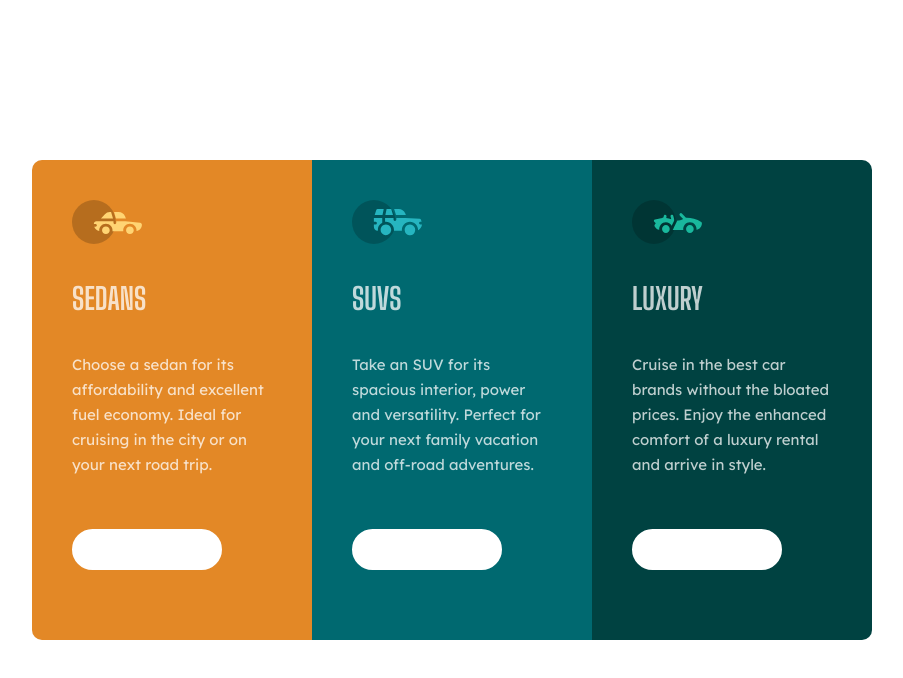
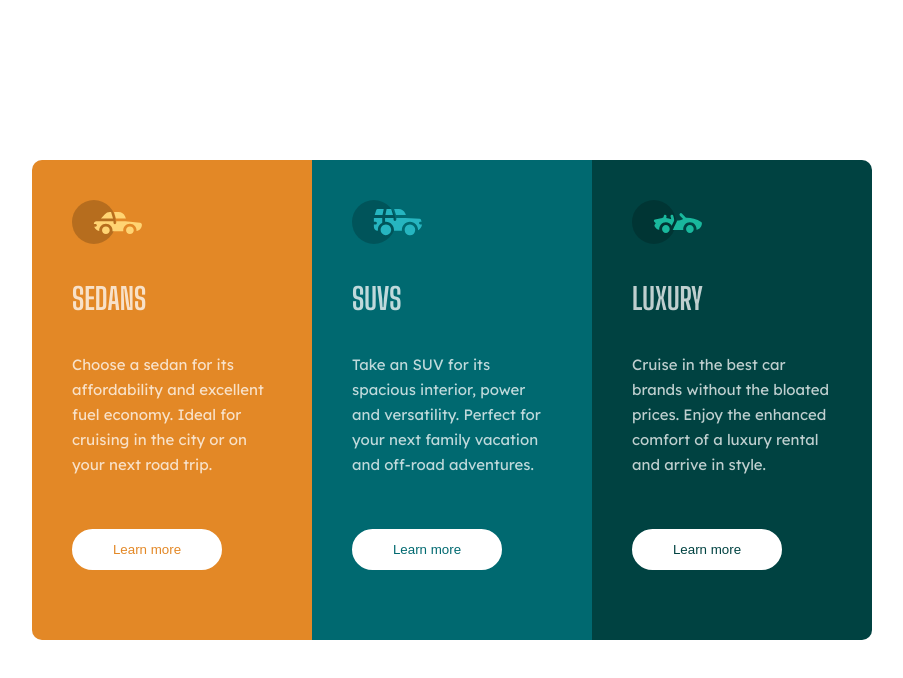
Before and after one commit to Stygmates/design1, a React (Create React App) app: page / in a window 1280 px wide. Shown: the top 678 px of the page, without its empty margins (188-1091 px from the left). Built offline with nearby package versions, Linux system fonts and the light colour scheme.

Commit message:
Changed button text color selector

```diff
--- a/src/App.css
+++ b/src/App.css
@@ -37,12 +37,24 @@
   background-color: hsl(31, 77%, 52%);
 }
 
+#sedan button {
+  color: hsl(31, 77%, 52%);
+}
+
 #suv {
   background-color: hsl(184, 100%, 22%);
 }
 
+#suv button {
+  color: hsl(184, 100%, 22%);
+}
+
 #cruise {
   background-color: hsl(179, 100%, 13%);
+}
+
+#cruise button {
+  color: hsl(179, 100%, 13%);
 }
 
 h1 {
@@ -52,7 +64,6 @@ h1 {
 
 button {
   background-color: white;
-  color:transparent;
   border:solid;
   border-color: white;
   border-radius: 25px;
@@ -63,7 +74,7 @@ button {
   min-width: 120px;
 }
 
-button:hover {
+#sedan button:hover, #suv button:hover, #cruise button:hover {
   color: white;
   background-color: transparent;
 }
```
